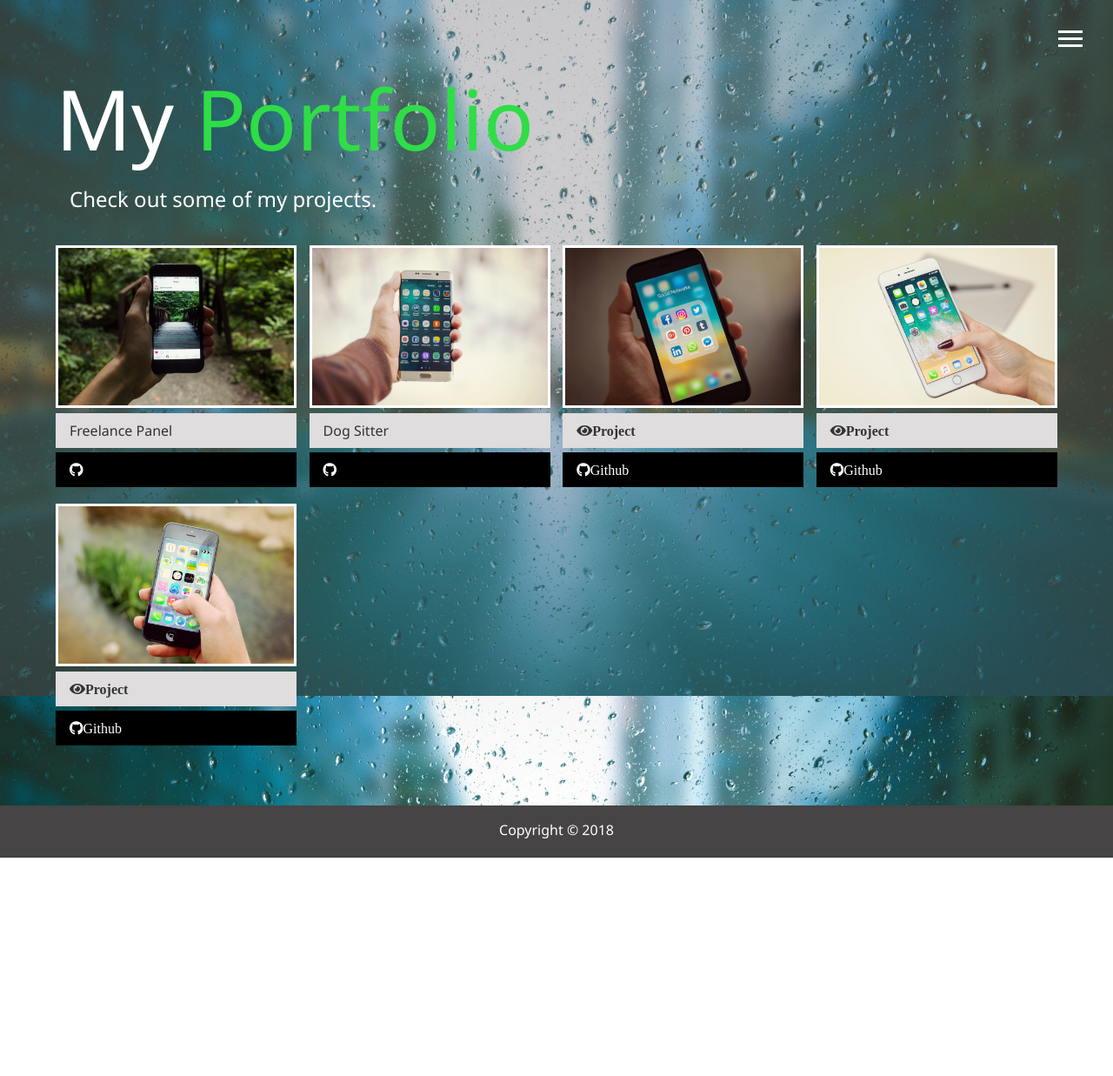
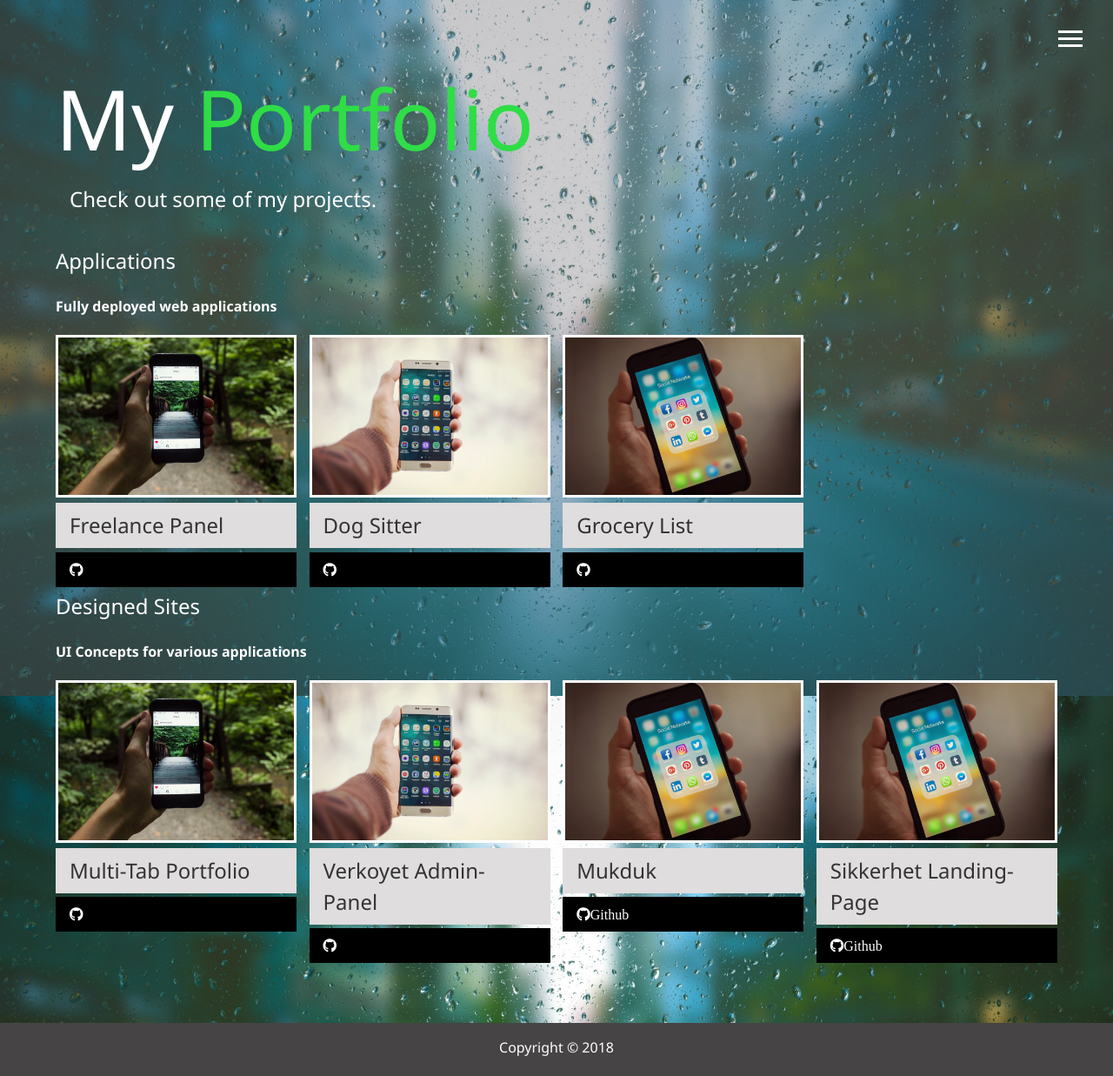
Before and after one commit to Travisg25/blikk, a website: page dist/work.html in a window 1280 px wide. Shown: the whole page at 87% size. Before the commit the page ends 986 px from the top, so only its background shows below. Drawn offline with Linux system fonts and the light colour scheme.

Commit message:
applications linked up

```diff
--- a/dist/work.html
+++ b/dist/work.html
@@ -58,39 +58,93 @@
       <h2 class="sm-heading">
         Check out some of my projects.
       </h2>
-
-      <!-- Projects -->
+      <div class="">
+        <h2>Applications</h2>
+        <h4>Fully deployed web applications</h4>
+      </div>
+      <!-- Applications -->
       <div class="projects">
+        <!-- Freelance Panel -->
+        <div class="item">
+          <a href="https://clientmanagmentpanel.firebaseapp.com/login?redirect=%2F">
+            <img src="img/projects/project1.jpg" alt="">
+          </a>
+          <a target="_blank" href="https://clientmanagmentpanel.firebaseapp.com/login?redirect=%2F" class="btn-light" style="font-size: 1.5rem; ">
+            <!-- <i class="fas fa-eye"></i> -->
+            Freelance Panel
+          </a>
+          <a href="https://github.com/Travisg25/freelance-panel" class="btn-dark">
+            <i class="fab fa-github"></i>
+          </a>
+        </div>
+        <!-- Dog Sitter -->
+        <div class="item">
+          <a href="https://dog-sitter-l34qet.turbo360-vertex.com/">
+            <img src="img/projects/project2.jpg" alt="">
+          </a>
+          <a style="font-size: 1.5rem; " href="https://dog-sitter-l34qet.turbo360-vertex.com/" class="btn-light">
+            <!-- <i class="fas fa-eye"></i> -->
+            Dog Sitter
+          </a>
+          <a href="https://github.com/Travisg25/dog-sitter" class="btn-dark">
+            <i class="fab fa-github"></i>
+          </a>
+        </div>
+        <!-- Grocery List -->
         <div class="item">
           <a href="#!">
-            <img src="img/projects/project1.jpg" alt="">
+            <img src="img/projects/project3.jpg" alt="">
           </a>
-          <a target="_blank" href="https://clientmanagmentpanel.firebaseapp.com/login?redirect=%2F" class="btn-light">
+          <a style="font-size: 1.5rem; " href="https://pacific-coast-33724.herokuapp.com/" class="btn-light">
             <!-- <i class="fas fa-eye"></i> -->
-            Freelance Panel
+            Grocery List
           </a>
           <a href="#" class="btn-dark">
             <i class="fab fa-github"></i>
           </a>
         </div>
+
+      </div>
+      <div class="">
+        <h2>Designed Sites</h2>
+        <h4>UI Concepts for various applications </h4>
+      </div>
+      <!-- Sites -->
+      <div class="projects">
+        <!-- Multi-Tab Portfolio -->
         <div class="item">
-          <a href="#!">
-            <img src="img/projects/project2.jpg" alt="">
+          <a href="https://clientmanagmentpanel.firebaseapp.com/login?redirect=%2F">
+            <img src="img/projects/project1.jpg" alt="">
           </a>
-          <a href="#" class="btn-light">
+          <a target="_blank" href="https://travisg25.github.io/multi-tab/" class="btn-light" style="font-size: 1.5rem; ">
             <!-- <i class="fas fa-eye"></i> -->
-            Dog Sitter
+            Multi-Tab Portfolio
           </a>
-          <a href="#" class="btn-dark">
+          <a href="https://github.com/Travisg25/freelance-panel" class="btn-dark">
             <i class="fab fa-github"></i>
           </a>
         </div>
+        <!-- Dog Sitter -->
+        <div class="item">
+          <a href="https://dog-sitter-l34qet.turbo360-vertex.com/">
+            <img src="img/projects/project2.jpg" alt="">
+          </a>
+          <a style="font-size: 1.5rem; " href="https://dog-sitter-l34qet.turbo360-vertex.com/" class="btn-light">
+            <!-- <i class="fas fa-eye"></i> -->
+            Verkoyet Admin-Panel
+          </a>
+          <a href="https://github.com/Travisg25/dog-sitter" class="btn-dark">
+            <i class="fab fa-github"></i>
+          </a>
+        </div>
+        <!-- Grocery List -->
         <div class="item">
           <a href="#!">
             <img src="img/projects/project3.jpg" alt="">
           </a>
-          <a href="#" class="btn-light">
-            <i class="fas fa-eye">Project</i>
+          <a style="font-size: 1.5rem; " href="https://pacific-coast-33724.herokuapp.com/" class="btn-light">
+            <!-- <i class="fas fa-eye"></i> -->
+            Mukduk
           </a>
           <a href="#" class="btn-dark">
             <i class="fab fa-github">Github</i>
@@ -98,26 +152,17 @@
         </div>
         <div class="item">
           <a href="#!">
-            <img src="img/projects/project4.jpg" alt="">
+            <img src="img/projects/project3.jpg" alt="">
           </a>
-          <a href="#" class="btn-light">
-            <i class="fas fa-eye">Project</i>
+          <a style="font-size: 1.5rem; " href="https://pacific-coast-33724.herokuapp.com/" class="btn-light">
+            <!-- <i class="fas fa-eye"></i> -->
+            Sikkerhet Landing-Page
           </a>
           <a href="#" class="btn-dark">
             <i class="fab fa-github">Github</i>
           </a>
         </div>
-        <div class="item">
-          <a href="#!">
-            <img src="img/projects/project5.jpg" alt="">
-          </a>
-          <a href="#" class="btn-light">
-            <i class="fas fa-eye">Project</i>
-          </a>
-          <a href="#" class="btn-dark">
-            <i class="fab fa-github">Github</i>
-          </a>
-        </div>
+
 
       </div>
     </main>
```
